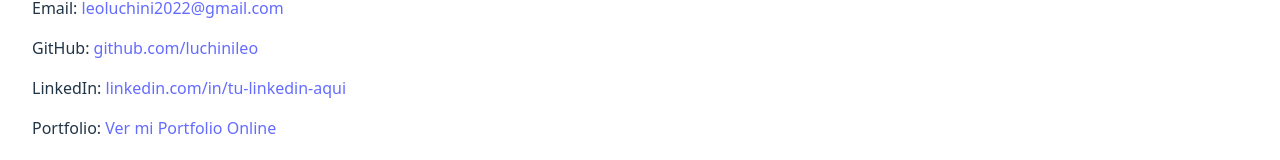
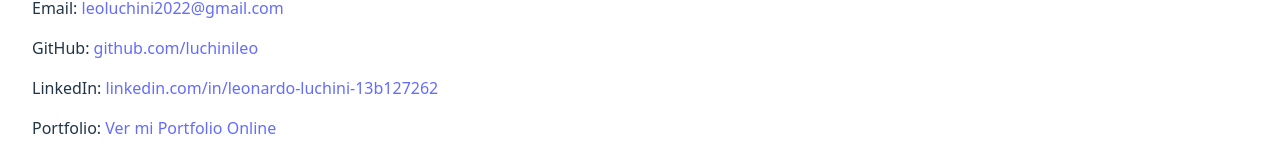
Before and after one commit to luchinileo/Portfolio-React, a React (Vite) app: page / in a window 1280 px wide. Both pictures are taken after a click on the button "Contacto". Shown: the part 310-470 px from the top of the page. Built offline with nearby package versions, Linux system fonts and the light colour scheme.

Commit message:
correcciones

```diff
--- a/src/pages/Contact.jsx
+++ b/src/pages/Contact.jsx
@@ -7,11 +7,9 @@
 
       <p>GitHub: <a href="https://github.com/luchinileo" target="_blank" rel="noopener noreferrer">github.com/luchinileo</a></p>
 
-      <p>LinkedIn: <a href="https://www.linkedin.com/in/leonardo-luchini-13b127262/" target="_blank" rel="noopener noreferrer">linkedin.com/in/tu-linkedin-aqui</a></p>
+      <p>LinkedIn: <a href="https://www.linkedin.com/in/leonardo-luchini-13b127262/" target="_blank" rel="noopener noreferrer">linkedin.com/in/leonardo-luchini-13b127262</a></p>
 
-      <p>Portfolio: <a href="https://portfolio-react-leo.netlify.app"target="_blank" rel="noopener noreferrer"
-        >Ver mi Portfolio Online</a></p>
-
+      <p>Portfolio: <a href="https://portfolio-react-leo.netlify.app" target="_blank" rel="noopener noreferrer">Ver mi Portfolio Online</a></p>
 
       <p>Teléfono: 2901 649478</p>
 
--- a/src/pages/Projects.jsx
+++ b/src/pages/Projects.jsx
@@ -9,13 +9,13 @@
           title="Tienda de Ropa"
           description="Proyecto e-commerce en React con carrito funcional y deploy en Netlify."
           github="https://github.com/luchinileo/-Tienda-de-Ropa-React"
-          demo="https://tiramisú-monumental-62a97d.netlify.app"
+          demo="https://tienda-ropa-react.netlify.app"
         />
         <ProjectCard
           title="Guitarla"
           description="Sitio de guitarras hecho en React con TypeScript y deploy profesional."
-          github="(link a tu GitHub)"
-          demo="(link a tu Netlify)"
+          github="https://github.com/luchinileo/guitarla-ts"
+          demo="https://guitarla-ts-leo.netlify.app"
         />
       </div>
     </main>
```
